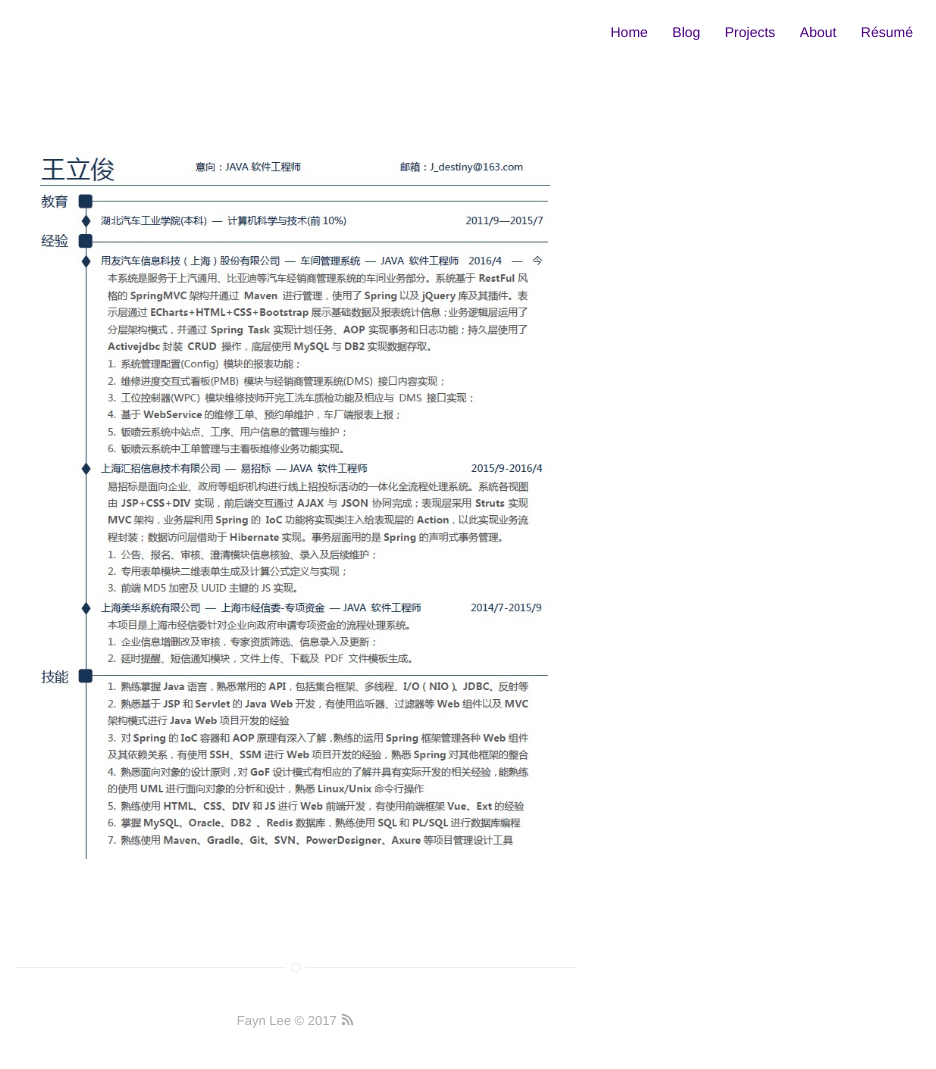
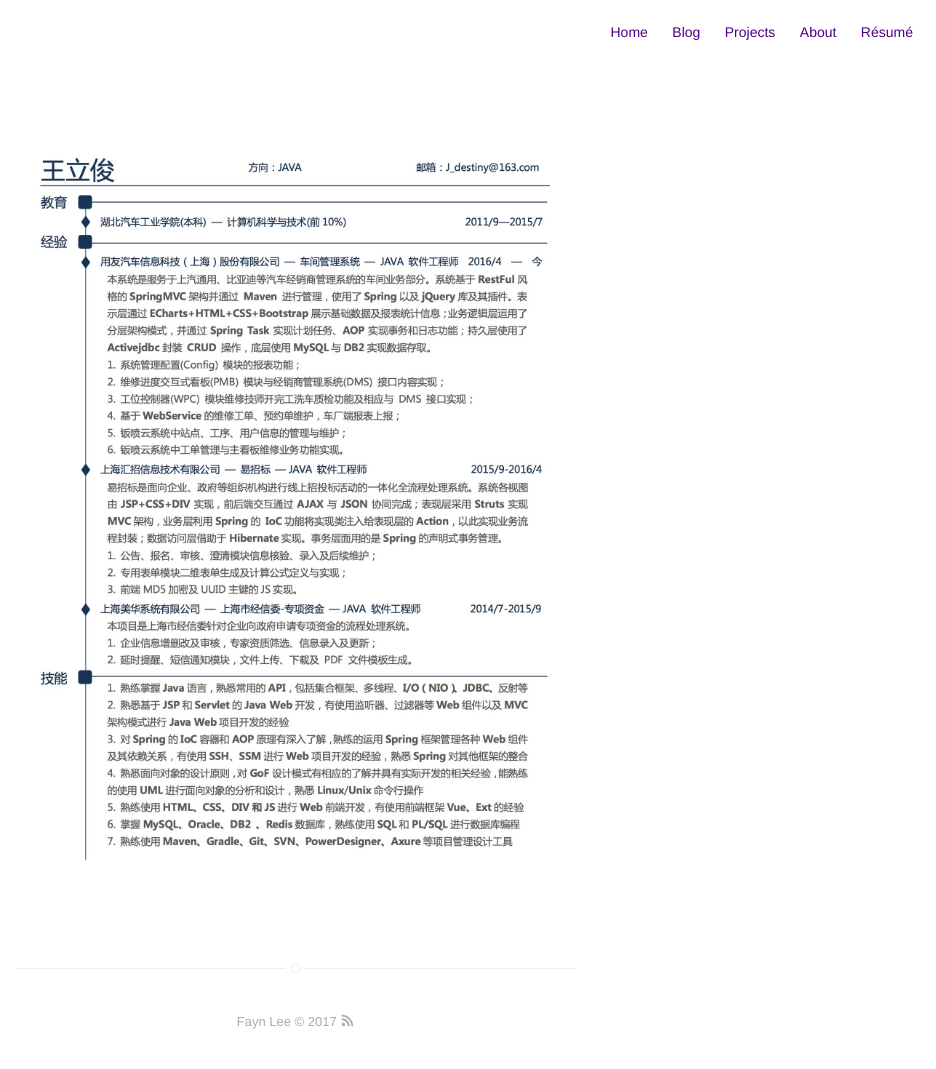
Before and after one commit to Faynlee/Faynlee.github.io, a Jekyll site: the page built from resume.md, in a window 1280 px wide. Shown: the whole page, without its empty margins (344-1280 px from the left). Built offline with Jekyll 4.4.1, drawn with Linux system fonts in a browser that asks for light colours.

Commit message:
Update resume

```diff
--- a/resume.md
+++ b/resume.md
@@ -4,5 +4,5 @@ layout: page
 ---
 <!-- ![Profile Image]({{ site.url }}/{{ site.picture }}) -->
 <p align="center">
-	<img src="/assets/images/resume.jpg" />
+	<img src="/assets/images/resume.jpeg" />
 </p>
```
Also changed, not shown: assets/images/resume.jpeg (added), assets/images/resume.jpg (deleted).
